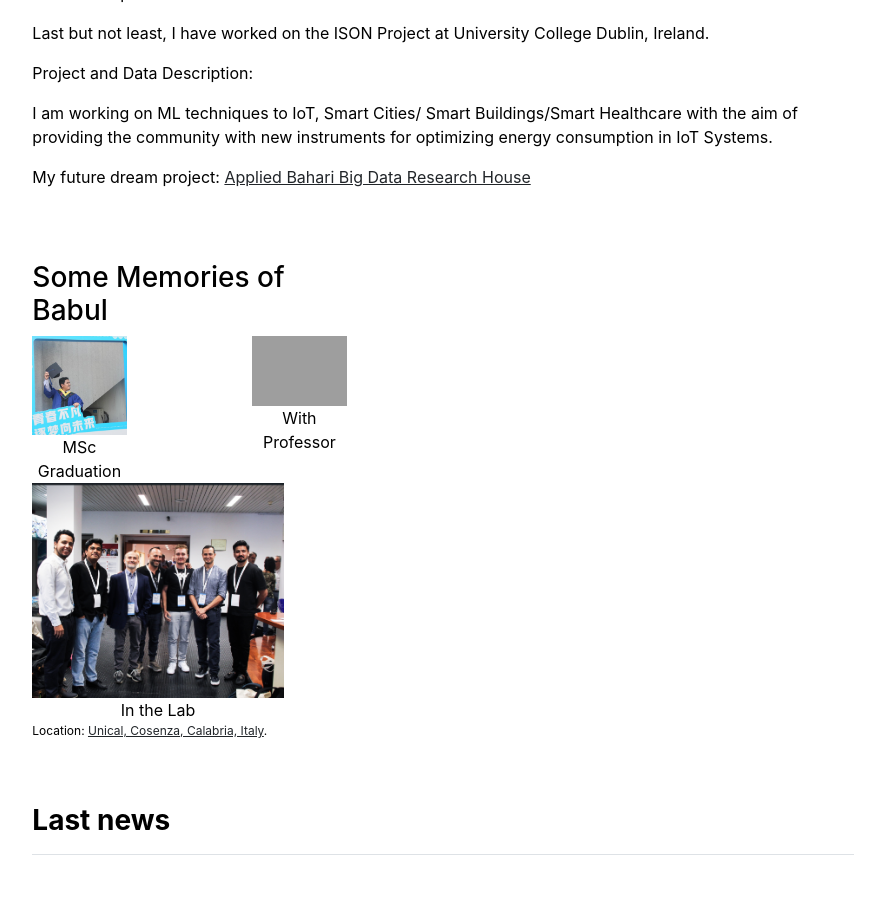
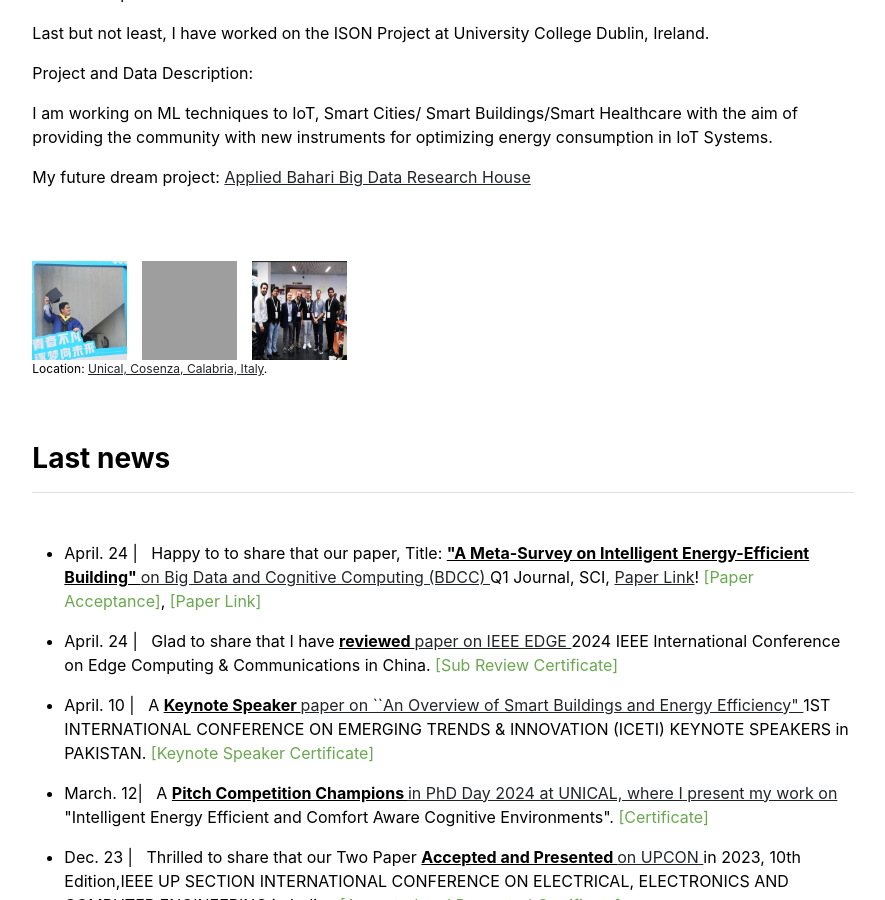
Before and after one commit to babulcseian/babulcseian.github.io, a Jekyll site: the page built from index.md, in a window 1280 px wide and 900 px high, scrolled down 770 px. Shown: the whole window, without its empty margins (197-1082 px from the left). Built offline with Jekyll 4.4.1, drawn with Linux system fonts in a browser that asks for light colours; a style sheet for code colours, icons or effects is not loaded.

Commit message:
Update home.html

```diff
--- a/_layouts/home.html
+++ b/_layouts/home.html
@@ -36,20 +36,11 @@ My future dream project: <a class="other" href='https://babulcseian.github.io/la
   </div>
 
 <div class="col-md-5">
-    <br> <h3>Some Memories of Babul</h3>
-    <div style="display: flex; justify-content: space-between; flex-wrap: wrap;">
-        <figure style="width: 30%; text-align: center; margin: 0;">
-            <img src="{{ site.github.url }}/assets/img/Md Babul Con.jpg" alt="Home" width="100%" title="MSc Graduation">
-            <figcaption>MSc Graduation</figcaption>
-        </figure>
-        <figure style="width: 30%; text-align: center; margin: 0;">
-            <img src="{{ site.github.url }}/assets/img/Md Babul Islam with Prof.jpg" alt="Home" width="100%" height="auto">
-            <figcaption>With Professor</figcaption>
-        </figure>
-        <figure style="width: 80%; text-align: center; margin: 0;">
-            <img src="{{ site.github.url }}/assets/img/Md Babul Islam Lab.jpg" alt="Home" width="100%">
-            <figcaption>In the Lab</figcaption>
-        </figure>
+    <br>
+    <div style="display: flex; justify-content: space-between;">
+        <img src="{{ site.github.url }}/assets/img/Md Babul Con.jpg" alt="Home" width="30%" title="MSc Graduation">
+        <img src="{{ site.github.url }}/assets/img/Md Babul Islam with Prof.jpg" alt="Home" width="30%">
+        <img src="{{ site.github.url }}/assets/img/Md Babul Islam Lab.jpg" alt="Home" width="30%">
     </div>
     <p style="font-size:12px">
         Location: <a class="other" href='https://goo.gl/maps/hsu2JB4HwjQN7TqC7'>Unical, Cosenza, Calabria, Italy</a>.
```
